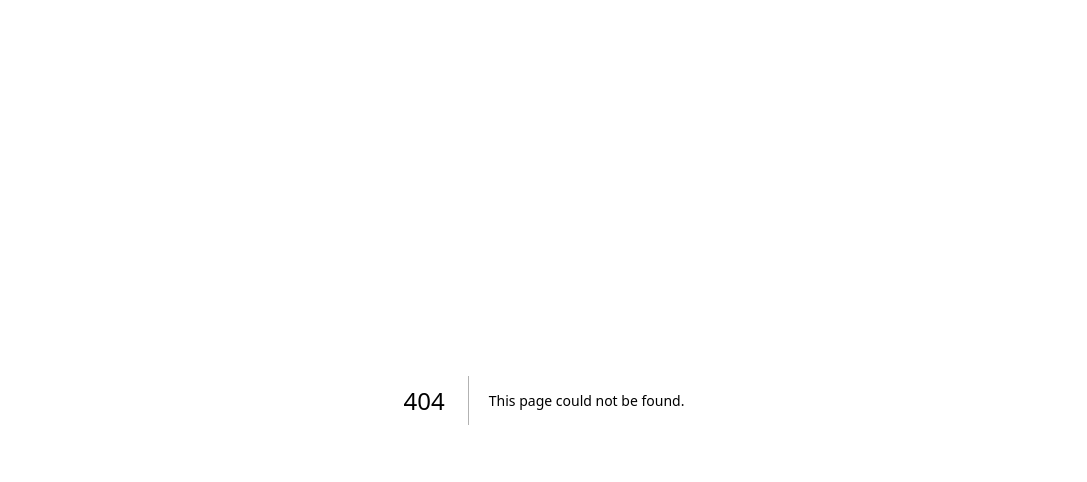
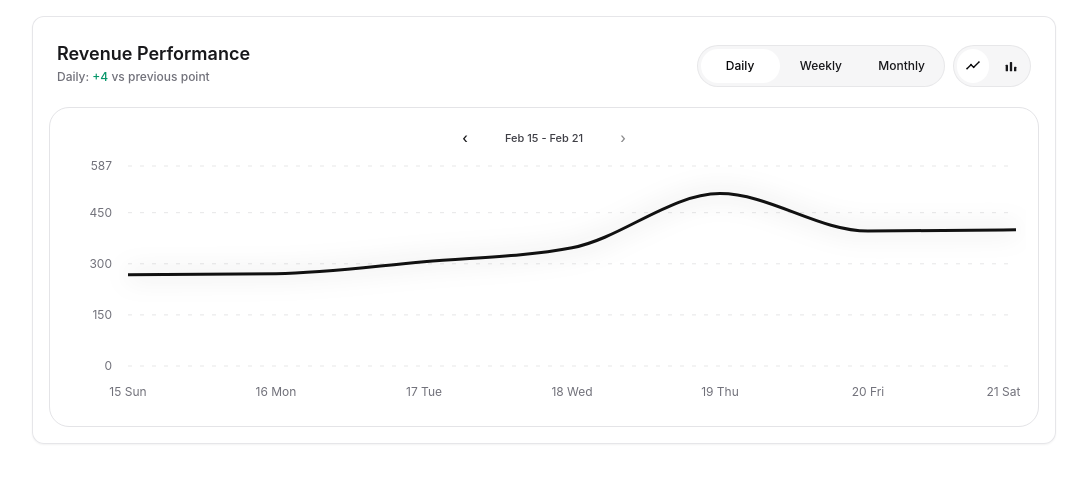
Before and after one commit to tawfikmanham/interaction-lab-daily-ui, a Next.js app: page /embed/revenue-chart in a window 1280 px wide. Before the commit this address had no page. Shown: the top 482 px of the page, without its empty margins (96-1183 px from the left). Built offline with nearby package versions, Linux system fonts and the light colour scheme.

Commit message:
Add dedicated revenue chart embed route

```diff
--- /dev/null
+++ b/app/embed/revenue-chart/page.tsx
@@ -0,0 +1,11 @@
+import { InteractiveGraphCard } from "@/components/interactive-graph-card";
+
+export default function RevenueChartEmbedPage() {
+  return (
+    <main className="w-full bg-transparent p-3 sm:p-4">
+      <div className="mx-auto w-full max-w-5xl">
+        <InteractiveGraphCard />
+      </div>
+    </main>
+  );
+}
```
